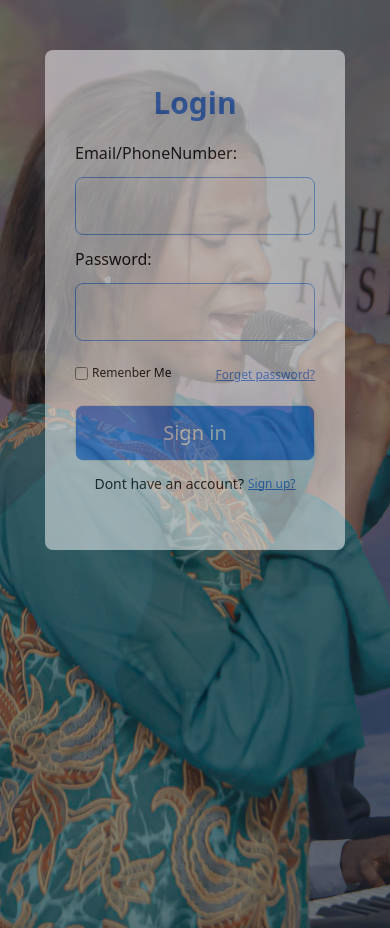
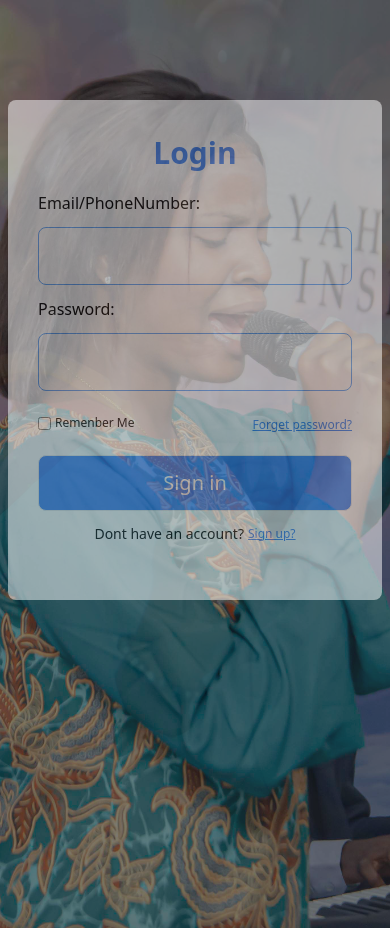
Before and after one commit to AChris-T/gccibadan, a React (Vite) app: page / in a window 390 px wide. Built offline with nearby package versions, Linux system fonts and the light colour scheme.

Commit message:
login page

```diff
--- a/src/Pages/AuthPage/Login.jsx
+++ b/src/Pages/AuthPage/Login.jsx
@@ -78,12 +78,12 @@ const Login = () => {
     <div>
       {getEmail && getPassword ? <Attendance/> :
       <div className=" max-w-[1300px] container  bg-[#FAFAF9] mx-auto shadow-card overflow-x-hidden">
-      <div className="  flex justify-center items-center w-full">
+      <div className=" px-2 flex align-middle justify-center items-center w-full">
         <div className="outer">
         <ToastContainer/>
 
         </div>
-        <div className=" bg-white mt-[50px] lg:mt-[100px] md:w-[436px] w-[300px] h-[500px] opacity-50 rounded-lg hover:opacity-90 flex flex-col md:px-[20px] py-[30px]">
+        <div className=" bg-white translate-y-[20%] md:translate-y-[20%] md:w-[436px] w-full  h-[500px] opacity-50 rounded-lg hover:opacity-90 flex  flex-col md:px-[20px] py-[30px]">
           <h3 className="text-[30px] flex justify-center w-full text-blue-500 font-bold">Login</h3>
           <form className="flex flex-col  gap-3 px-[30px] mt-4">
               <label>Email/PhoneNumber:</label>
--- a/src/Pages/AuthPage/Register.jsx
+++ b/src/Pages/AuthPage/Register.jsx
@@ -64,12 +64,12 @@ const Register = () => {
 
 return (
   <div className=" max-w-[1300px]  bg-[#FAFAF9] mx-auto shadow-card overflow-x-hidden">
-      <div className=" container flex justify-center items-center">
+      <div className="px-2 container flex justify-center items-center">
         <div className="outer">
         <ToastContainer/>
         </div>
 
-        <div className="bg-white absolute mt-[-10px] lg:mt-[100px]  md:w-[436px] w-[300px] mb-10 opacity-50 rounded-lg hover:opacity-90 flex flex-col px-[20px] py-[30px]">
+        <div className="bg-white w-full mt-[-10px] lg:mt-[100px]  md:w-[436px]  mb-10 opacity-50 rounded-lg hover:opacity-90 flex flex-col px-[20px] py-[30px]">
           <h3 className="text-[30px] flex justify-center w-full text-blue-500 font-bold">Create an accout</h3>
           <form className="flex flex-col gap-3  md:px-[30px] mt-4">
               <label>Fullname:</label>
```
